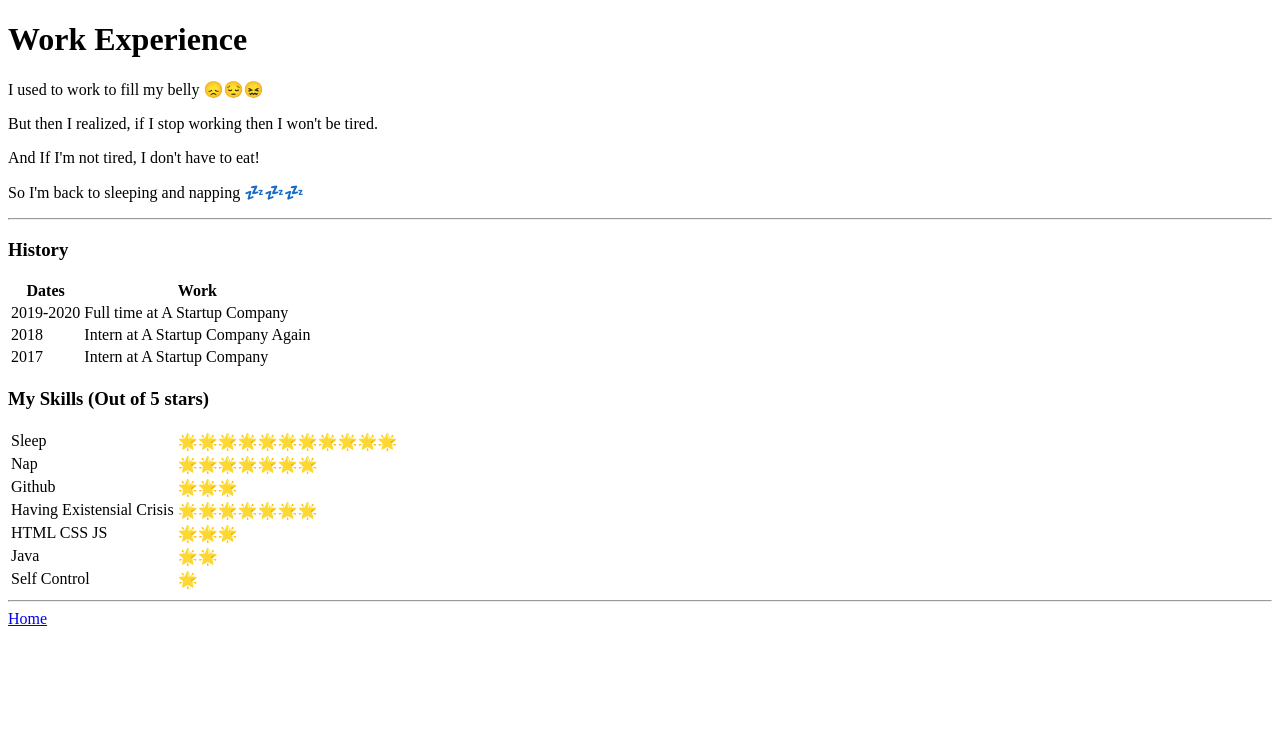
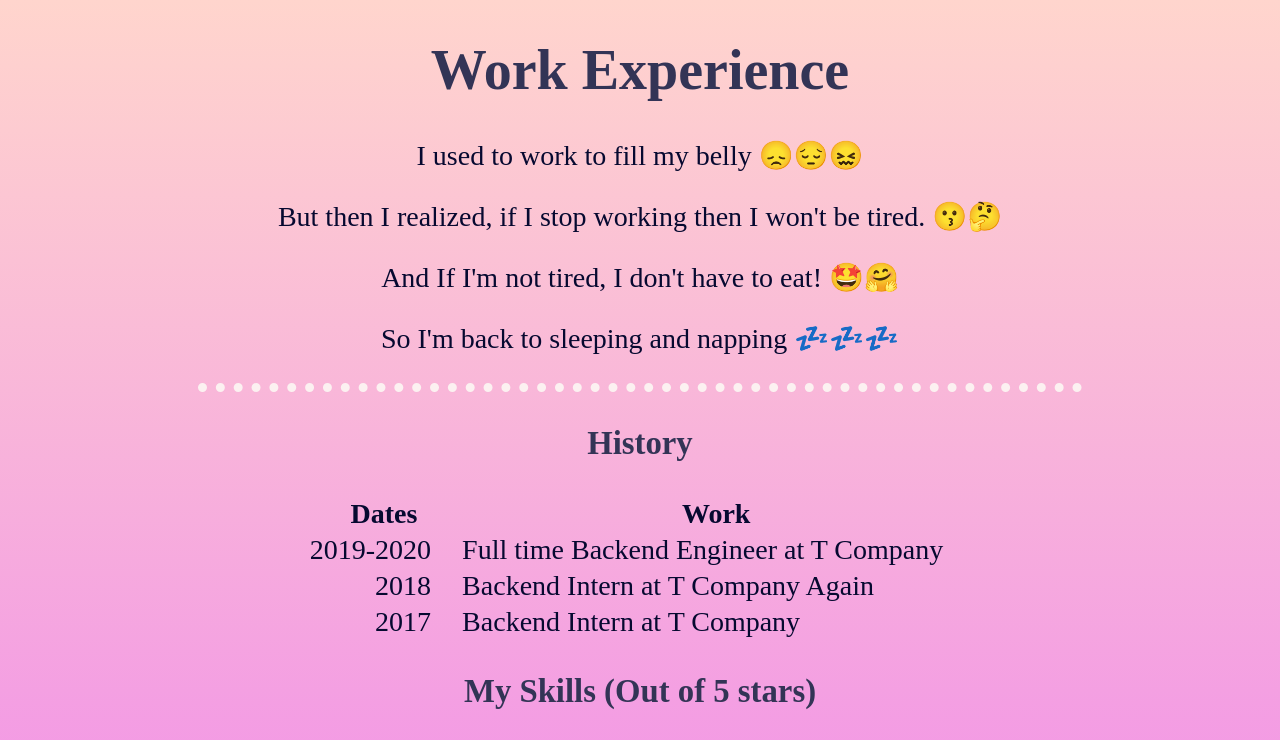
Before and after one commit to brianrainer/starvingsloth, a plain HTML site: page html/experience.html in a window 1280 px wide. Shown: the top 740 px of the page. Drawn offline with Linux system fonts and the light colour scheme.

Commit message:
add css, tweak pages details

```diff
--- /dev/null
+++ b/css/master-style.css
@@ -0,0 +1,39 @@
+body {
+  background-image: linear-gradient(to bottom, #ffd5cd, violet);
+  text-align: center;
+  font-size: 1.75em;
+  color: #060930;
+}
+
+h1, h3 {
+  color: #333456;
+}
+
+hr {
+  border: none;
+  border-top: dotted #fcf1f1;
+  border-width: 0.35em;
+  width: 70%;
+}
+
+img {
+  height: 30em;
+}
+
+ul, ol {
+  padding: 0;
+  list-style-position: inside;
+}
+
+table {
+  margin: auto;
+}
+
+table td {
+  text-align: right;
+  padding-right: 1em;
+}
+
+table td + td {
+  text-align: left;
+}
--- a/html/experience.html
+++ b/html/experience.html
@@ -2,13 +2,14 @@
 <html>
 <head>
   <title>starvingsloth 💪⚒💪</title>
+  <link rel="stylesheet" type="text/css" href="../css/master-style.css">
 </head>
 <body>
   <h1>Work Experience</h1>
 
   <p>I used to work to fill my belly 😞😔😖</p>
-  <p>But then I realized, if I stop working then I won't be tired.</p>
-  <p>And If I'm not tired, I don't have to eat!</p>
+  <p>But then I realized, if I stop working then I won't be tired. 😗🤔</p>
+  <p>And If I'm not tired, I don't have to eat! 🤩🤗</p>
   <p>So I'm back to sleeping and napping 💤💤💤</p>
 
   <hr>
@@ -24,15 +25,15 @@
     <tbody>
       <tr>
         <td>2019-2020</td>
-        <td>Full time at A Startup Company</td>
+        <td>Full time Backend Engineer at T Company</td>
       </tr>
       <tr>
         <td>2018</td>
-        <td>Intern at A Startup Company Again</td>
+        <td>Backend Intern at T Company Again</td>
       </tr>
       <tr>
         <td>2017</td>
-        <td>Intern at A Startup Company</td>
+        <td>Backend Intern at T Company</td>
       </tr>
     </tbody>
   </table>
```
Also changed, not shown: html/contact_me.html (+21 -2 lines), index.html (+13 -16 lines).
